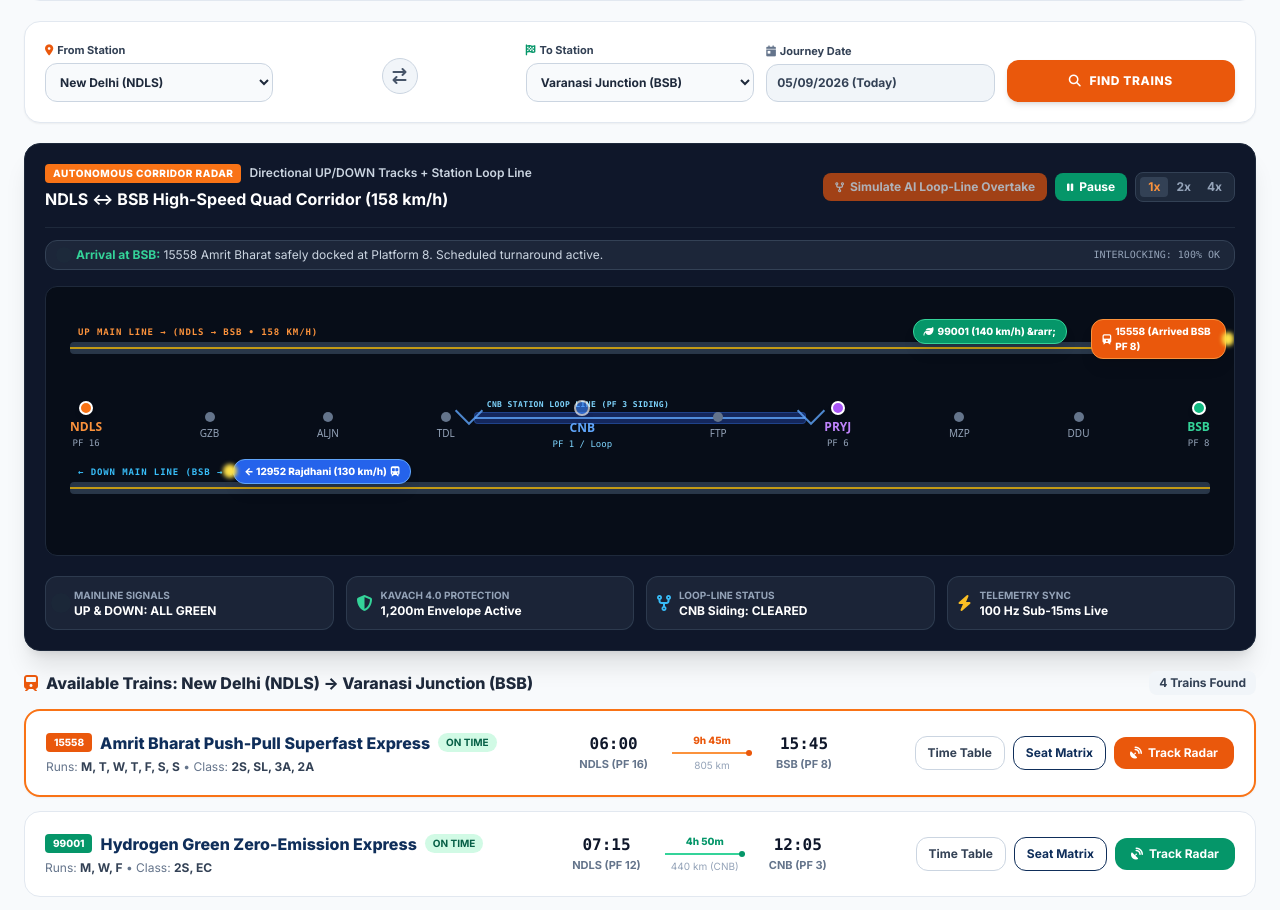
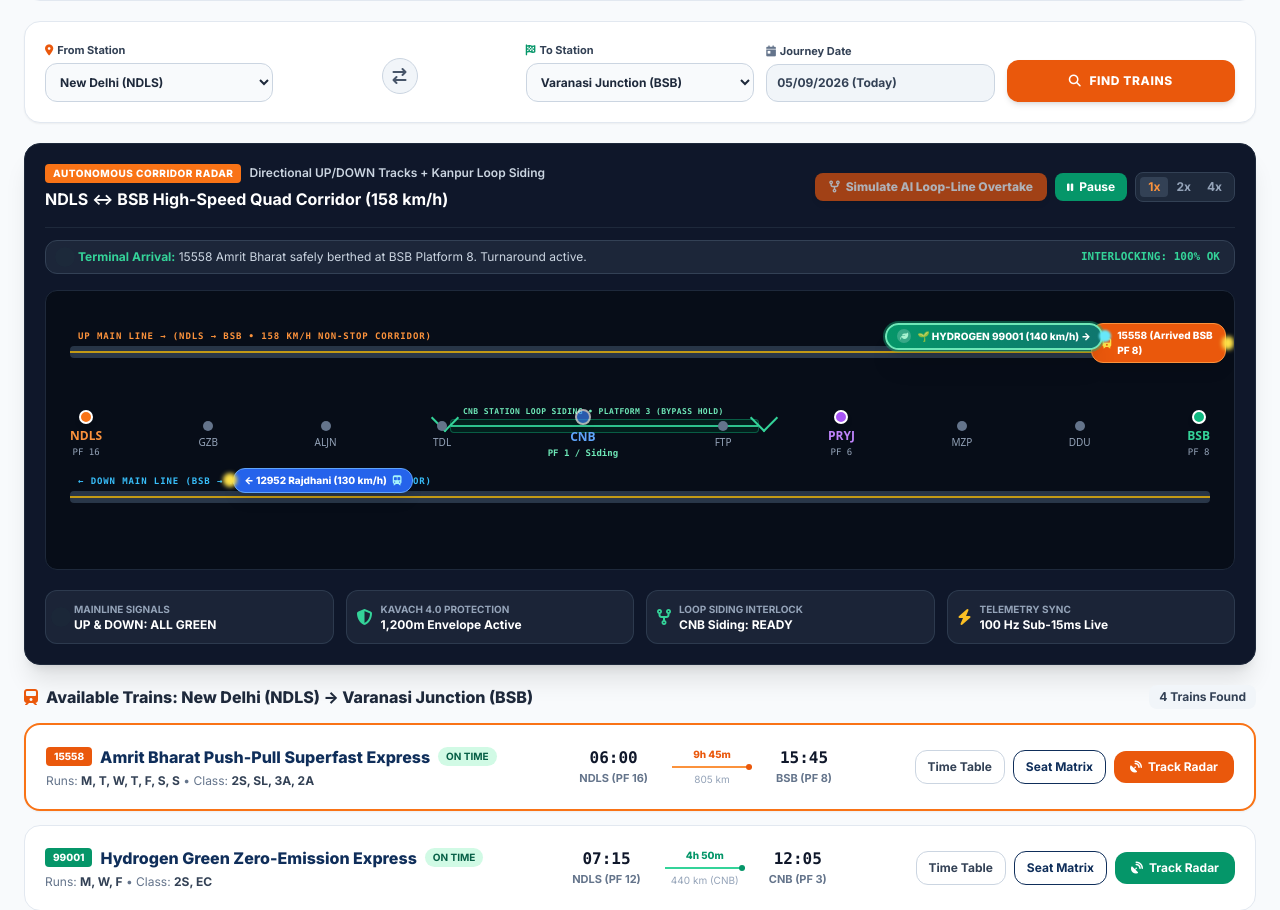
Before and after one commit to ManishTanwar7/railway-ai-monitor, a FastAPI app: page /trains-between-stations in a window 1280 px wide. Shown: the part 213-1123 px from the top of the page. Run offline with FastAPI, Linux system fonts and the light colour scheme; data comes from the database, SQL or seed files in the repository; some libraries are stand-ins or nearby versions.

Commit message:
Make 6-day live forecast cards fully clickable with dynamic selection, style Green Hydrogen distinctly, and implement foolproof diagonal AI loop-line overtake

```diff
--- a/templates/trains_between_stations.html
+++ b/templates/trains_between_stations.html
@@ -107,7 +107,7 @@
           <span class="px-2 py-0.5 rounded bg-orange-500 text-white font-black text-[10px] tracking-wider uppercase">
             AUTONOMOUS CORRIDOR RADAR
           </span>
-          <span class="text-xs text-slate-300 font-semibold">Directional UP/DOWN Tracks + Station Loop Line</span>
+          <span class="text-xs text-slate-300 font-semibold">Directional UP/DOWN Tracks + Kanpur Loop Siding</span>
         </div>
         <h3 class="text-base font-bold text-white mt-1 flex items-center space-x-2">
           <span>NDLS &harr; BSB High-Speed Quad Corridor (158 km/h)</span>
@@ -117,8 +117,8 @@
       <!-- Animation Controls & Overtake Trigger -->
       <div class="flex flex-wrap items-center gap-2">
         <button type="button" onclick="triggerAIOvertake()" id="btn-ai-overtake"
-          class="px-3 py-1.5 rounded-lg bg-orange-600 hover:bg-orange-500 text-white text-xs font-bold transition flex items-center space-x-1.5 cursor-pointer shadow-xs animate-pulse">
-          <i class="fa-solid fa-code-fork text-[10px]"></i>
+          class="px-3.5 py-1.5 rounded-lg bg-orange-600 hover:bg-orange-500 text-white text-xs font-extrabold transition flex items-center space-x-1.5 cursor-pointer shadow-md animate-pulse">
+          <i class="fa-solid fa-code-fork text-xs"></i>
           <span>Simulate AI Loop-Line Overtake</span>
         </button>
 
@@ -137,41 +137,42 @@
     </div>
 
     <!-- Live Interlocking Event Banner -->
-    <div id="ai-event-banner" class="mt-3 px-3.5 py-1.5 rounded-xl bg-slate-800/90 border border-slate-700 text-xs flex items-center justify-between text-slate-300">
+    <div id="ai-event-banner" class="mt-3 px-3.5 py-2 rounded-xl bg-slate-800/90 border border-slate-700 text-xs flex items-center justify-between text-slate-300">
       <div class="flex items-center space-x-2">
-        <span class="w-2 h-2 rounded-full bg-emerald-400 animate-ping"></span>
+        <span class="w-2.5 h-2.5 rounded-full bg-emerald-400 animate-ping"></span>
         <span id="ai-event-text"><strong class="text-white">Corridor State:</strong> Normal Directional Traffic &bull; UP Line (Eastbound) &bull; DOWN Line (Westbound)</span>
       </div>
-      <span class="text-[10px] text-slate-400 font-mono" id="ai-interlock-status">INTERLOCKING: 100% OK</span>
+      <span class="text-[11px] text-emerald-400 font-mono font-bold" id="ai-interlock-status">INTERLOCKING: 100% OK</span>
     </div>
 
     <!-- 3-Track Animated Canvas Area -->
-    <div class="relative w-full h-[270px] bg-[#070d18] rounded-xl my-4 overflow-hidden border border-slate-800">
+    <div class="relative w-full h-[280px] bg-[#070d18] rounded-xl my-4 overflow-hidden border border-slate-800">
 
       <!-- TRACK 1: UP MAIN LINE (Left -> Right: New Delhi to Varanasi) -->
       <div class="absolute left-6 right-6 top-[55px] h-3 bg-slate-700/80 rounded flex items-center shadow-inner">
         <div class="w-full h-0.5 bg-yellow-500/80"></div>
         <span class="absolute left-2 -top-4 text-[9px] font-bold text-orange-400 uppercase tracking-widest font-mono">
-          UP MAIN LINE &rarr; (NDLS &rarr; BSB &bull; 158 km/h)
+          UP MAIN LINE &rarr; (NDLS &rarr; BSB &bull; 158 km/h Non-Stop Corridor)
         </span>
       </div>
 
       <!-- TRACK 2: KANPUR LOOP LINE / SIDING (Station Bypass Platform) -->
-      <div class="absolute left-[36%] right-[36%] top-[125px] h-3 bg-blue-900/60 rounded flex items-center border border-blue-500/30">
-        <div class="w-full h-0.5 bg-blue-400/80"></div>
-        <!-- Diagonal Switch Connections to UP Main -->
-        <div class="absolute -left-4 -top-3 w-5 h-5 border-b-2 border-l-2 border-blue-400/80 transform -rotate-45 pointer-events-none"></div>
-        <div class="absolute -right-4 -top-3 w-5 h-5 border-b-2 border-r-2 border-blue-400/80 transform rotate-45 pointer-events-none"></div>
-        <span class="absolute left-3 -top-3.5 text-[8px] font-extrabold text-sky-300 uppercase tracking-wider font-mono">
-          CNB STATION LOOP LINE (PF 3 SIDING)
+      <div class="absolute left-[34%] right-[40%] top-[128px] h-3.5 bg-emerald-950/60 rounded flex items-center border border-emerald-500/40">
+        <div class="w-full h-0.5 bg-emerald-400/90"></div>
+        <!-- Diagonal Entry Switch from UP Main -->
+        <div class="absolute -left-4 -top-3 w-5 h-5 border-b-2 border-l-2 border-emerald-400 transform -rotate-45 pointer-events-none"></div>
+        <!-- Diagonal Exit Switch to UP Main -->
+        <div class="absolute -right-4 -top-3 w-5 h-5 border-b-2 border-r-2 border-emerald-400 transform rotate-45 pointer-events-none"></div>
+        <span class="absolute left-3 -top-3.5 text-[8px] font-black text-emerald-300 uppercase tracking-wider font-mono">
+          CNB STATION LOOP SIDING &bull; PLATFORM 3 (BYPASS HOLD)
         </span>
       </div>
 
       <!-- TRACK 3: DOWN MAIN LINE (Right -> Left: Varanasi to New Delhi) -->
-      <div class="absolute left-6 right-6 top-[195px] h-3 bg-slate-700/80 rounded flex items-center shadow-inner">
+      <div class="absolute left-6 right-6 top-[200px] h-3 bg-slate-700/80 rounded flex items-center shadow-inner">
         <div class="w-full h-0.5 bg-yellow-500/80"></div>
         <span class="absolute left-2 -top-4 text-[9px] font-bold text-sky-400 uppercase tracking-widest font-mono">
-          &larr; DOWN MAIN LINE (BSB &rarr; NDLS &bull; 130 km/h)
+          &larr; DOWN MAIN LINE (BSB &rarr; NDLS &bull; 130 km/h Return Corridor)
         </span>
       </div>
 
@@ -202,7 +203,7 @@
         <div class="text-center">
           <span class="w-4 h-4 rounded-full bg-blue-500 inline-block border-2 border-white shadow-lg animate-pulse"></span>
           <br><strong class="text-blue-400 font-sans text-xs">CNB</strong>
-          <br><span class="text-[9px] text-sky-300">PF 1 / Loop</span>
+          <br><span class="text-[9px] text-emerald-300 font-bold">PF 1 / Siding</span>
         </div>
         <!-- FTP -->
         <div class="text-center">
@@ -234,31 +235,34 @@
       </div>
 
       <!-- TRAIN 1: AMRIT BHARAT 15558 (Eastbound on UP Mainline, 158 km/h) -->
-      <div id="anim-train-amrit" class="absolute top-[32px] z-20 flex items-center transition-all duration-75 cursor-pointer"
+      <div id="anim-train-amrit" class="absolute top-[32px] z-20 flex items-center cursor-pointer transition-all duration-75"
         style="left: 12%;" onclick="inspectTrain('15558')">
-        <div class="bg-orange-600 text-white px-2.5 py-1 rounded-xl text-[10px] font-black shadow-lg border border-orange-400 flex items-center space-x-1">
-          <i class="fa-solid fa-train text-[10px]"></i>
-          <span id="amrit-badge-txt">15558 (158 km/h) &rarr;</span>
+        <div class="bg-orange-600 text-white px-2.5 py-1 rounded-xl text-[10px] font-black shadow-lg border border-orange-400 flex items-center space-x-1.5">
+          <i class="fa-solid fa-train text-[10px] text-yellow-300"></i>
+          <span id="amrit-badge-txt">15558 (158 km/h) →</span>
         </div>
         <div class="w-3.5 h-3.5 bg-yellow-300 rounded-full blur-[2px] -ml-1"></div>
       </div>
 
-      <!-- TRAIN 2: HYDROGEN GREEN 99001 (Eastbound, Loops into CNB Siding when Overtaken) -->
-      <div id="anim-train-hydro" class="absolute top-[32px] z-20 flex items-center transition-all duration-150 cursor-pointer"
-        style="left: 42%;" onclick="inspectTrain('99001')">
-        <div id="hydro-box" class="bg-emerald-600 text-white px-2.5 py-1 rounded-xl text-[10px] font-black shadow-lg border border-emerald-400 flex items-center space-x-1">
-          <i class="fa-solid fa-leaf text-[10px]"></i>
-          <span id="hydro-badge-txt">99001 (140 km/h) &rarr;</span>
+      <!-- TRAIN 2: HYDROGEN GREEN 99001 (Visually Distinct: Gradient, Droplet Icon, Siding Path) -->
+      <div id="anim-train-hydro" class="absolute top-[32px] z-20 flex items-center cursor-pointer transition-all duration-300"
+        style="left: 40%;" onclick="inspectTrain('99001')">
+        <div id="hydro-box" class="bg-gradient-to-r from-emerald-600 to-teal-700 text-white px-2.5 py-1 rounded-full text-[10px] font-black shadow-xl border-2 border-emerald-300 ring-2 ring-emerald-500/40 flex items-center space-x-1.5">
+          <div class="w-3.5 h-3.5 rounded-full bg-white/20 flex items-center justify-center">
+            <i class="fa-solid fa-leaf text-emerald-200 text-[8px]"></i>
+          </div>
+          <span id="hydro-badge-txt">🌱 HYDROGEN 99001 (140 km/h) →</span>
         </div>
+        <div class="w-3 h-3 bg-cyan-300 rounded-full blur-[1px] -ml-1"></div>
       </div>
 
       <!-- TRAIN 3: SHATABDI / RAJDHANI 12952 (Westbound on DOWN Mainline in Opposite Direction!) -->
-      <div id="anim-train-rajdhani" class="absolute top-[172px] z-20 flex items-center transition-all duration-75 cursor-pointer"
-        style="left: 75%;" onclick="inspectTrain('12952')">
+      <div id="anim-train-rajdhani" class="absolute top-[177px] z-20 flex items-center cursor-pointer transition-all duration-75"
+        style="left: 78%;" onclick="inspectTrain('12952')">
         <div class="w-3.5 h-3.5 bg-yellow-300 rounded-full blur-[2px] -mr-1"></div>
-        <div class="bg-blue-600 text-white px-2.5 py-1 rounded-xl text-[10px] font-black shadow-lg border border-blue-400 flex items-center space-x-1">
-          <span>&larr; 12952 Rajdhani (130 km/h)</span>
-          <i class="fa-solid fa-train-subway text-[10px]"></i>
+        <div class="bg-blue-600 text-white px-2.5 py-1 rounded-xl text-[10px] font-black shadow-lg border border-blue-400 flex items-center space-x-1.5">
+          <span id="rajdhani-badge-txt">← 12952 Rajdhani (130 km/h)</span>
+          <i class="fa-solid fa-train-subway text-[10px] text-cyan-200"></i>
         </div>
       </div>
 
@@ -281,9 +285,9 @@
         </div>
       </div>
       <div class="bg-slate-800/80 p-2.5 rounded-xl border border-slate-700/80 flex items-center space-x-2">
-        <i class="fa-solid fa-code-fork text-sky-400 text-base"></i>
+        <i class="fa-solid fa-code-fork text-emerald-400 text-base"></i>
         <div>
-          <div class="text-[10px] text-slate-400 font-bold uppercase">Loop-Line Status</div>
+          <div class="text-[10px] text-slate-400 font-bold uppercase">Loop Siding Interlock</div>
           <div class="font-bold text-white" id="loop-line-status-txt">CNB Siding: READY</div>
         </div>
       </div>
@@ -458,112 +462,164 @@
 let simPlaying = true;
 let simSpeed = 1;
 
-// Train 1: Amrit Bharat 15558 (Eastbound on UP Main Line)
+// Train 1: Amrit Bharat 15558 (Eastbound on UP Main Line, Speed 158 km/h)
 let amritPos = 12;
-let amritDirection = 1; // 1 = Eastbound, -1 = Westbound after turnaround
-let amritHaltedAtTerminal = false;
+let amritDirection = 1; // 1 = Eastbound (NDLS -> BSB), -1 = Westbound
+let amritHalted = false;
 
-// Train 2: Hydrogen Green 99001 (Loops into CNB Siding during overtakes)
-let hydroPos = 40;
-let hydroInLoop = false;
-let hydroSpeed = 0.08;
+// Train 2: Hydrogen Green 99001 (Zero-Emission, Speed 140 km/h)
+// Siding states: 'MAIN_UP', 'ENTERING_SIDING', 'HALTED_IN_SIDING', 'EXITING_SIDING'
+let hydroPos = 38;
+let hydroTrackState = 'MAIN_UP';
+let hydroTop = 32; // 32px on Track 1, 106px on Track 2 (Loop Siding)
 
-// Train 3: Rajdhani 12952 (Westbound on DOWN Main Line)
+// Train 3: Rajdhani 12952 (Westbound on DOWN Main Line, Speed 130 km/h)
 let rajdhaniPos = 82;
 let rajdhaniDirection = -1;
-let rajdhaniHaltedAtTerminal = false;
-
-// Overtake State Machine
-let overtakeInProgress = false;
+let rajdhaniHalted = false;
 
 function animLoop() {
   if (simPlaying) {
-    // 1. Move Amrit Bharat (UP Main Line)
-    if (!amritHaltedAtTerminal) {
-      amritPos += 0.15 * simSpeed * amritDirection;
+    // -------------------------------------------------------------
+    // 1. Move Amrit Bharat (Track 1: UP Main Line, top: 32px)
+    // -------------------------------------------------------------
+    if (!amritHalted) {
+      amritPos += 0.16 * simSpeed * amritDirection;
 
-      // Check arrival at Varanasi Terminal (BSB: ~88%)
       if (amritDirection === 1 && amritPos >= 88) {
+        // Arrived at Varanasi Terminal (BSB PF 8)
         amritPos = 88;
-        amritHaltedAtTerminal = true;
+        amritHalted = true;
         document.getElementById('amrit-badge-txt').textContent = '15558 (Arrived BSB PF 8)';
-        document.getElementById('ai-event-text').innerHTML = '<strong class="text-emerald-400">Arrival at BSB:</strong> 15558 Amrit Bharat safely docked at Platform 8. Scheduled turnaround active.';
+        document.getElementById('ai-event-text').innerHTML = '<strong class="text-emerald-400">Terminal Arrival:</strong> 15558 Amrit Bharat safely berthed at BSB Platform 8. Turnaround active.';
         setTimeout(() => {
-          amritDirection = -1; // Schedule return journey
-          amritHaltedAtTerminal = false;
-          document.getElementById('amrit-badge-txt').textContent = '&larr; 15558 (Return 158 km/h)';
-        }, 3000);
+          amritDirection = -1;
+          amritHalted = false;
+          document.getElementById('amrit-badge-txt').textContent = '← 15558 (Return 158 km/h)';
+        }, 3200);
       } else if (amritDirection === -1 && amritPos <= 8) {
+        // Arrived at New Delhi Terminal (NDLS PF 16)
         amritPos = 8;
-        amritHaltedAtTerminal = true;
+        amritHalted = true;
         document.getElementById('amrit-badge-txt').textContent = '15558 (Arrived NDLS PF 16)';
-        document.getElementById('ai-event-text').innerHTML = '<strong class="text-orange-400">Arrival at NDLS:</strong> 15558 docked at Platform 16 for scheduled departure.';
+        document.getElementById('ai-event-text').innerHTML = '<strong class="text-orange-400">Terminal Arrival:</strong> 15558 docked at NDLS Platform 16 for scheduled departure.';
         setTimeout(() => {
           amritDirection = 1;
-          amritHaltedAtTerminal = false;
-          document.getElementById('amrit-badge-txt').textContent = '15558 (158 km/h) &rarr;';
+          amritHalted = false;
+          document.getElementById('amrit-badge-txt').textContent = '15558 (158 km/h) →';
+        }, 3200);
+      }
+    }
+
+    // -------------------------------------------------------------
+    // 2. Move Rajdhani (Track 3: DOWN Main Line, top: 177px, Westbound)
+    // -------------------------------------------------------------
+    if (!rajdhaniHalted) {
+      rajdhaniPos += 0.13 * simSpeed * rajdhaniDirection;
+
+      if (rajdhaniDirection === -1 && rajdhaniPos <= 8) {
+        rajdhaniPos = 8;
+        rajdhaniHalted = true;
+        document.getElementById('rajdhani-badge-txt').textContent = '12952 (Docked NDLS)';
+        setTimeout(() => {
+          rajdhaniDirection = 1;
+          rajdhaniHalted = false;
+          document.getElementById('rajdhani-badge-txt').textContent = '12952 Rajdhani (130 km/h) →';
+        }, 3000);
+      } else if (rajdhaniDirection === 1 && rajdhaniPos >= 88) {
+        rajdhaniPos = 88;
+        rajdhaniHalted = true;
+        document.getElementById('rajdhani-badge-txt').textContent = '12952 (Docked BSB)';
+        setTimeout(() => {
+          rajdhaniDirection = -1;
+          rajdhaniHalted = false;
+          document.getElementById('rajdhani-badge-txt').textContent = '← 12952 Rajdhani (130 km/h)';
         }, 3000);
       }
     }
 
-    // 2. Move Rajdhani (DOWN Main Line) in Opposite Direction
-    if (!rajdhaniHaltedAtTerminal) {
-      rajdhaniPos += 0.13 * simSpeed * rajdhaniDirection;
+    // -------------------------------------------------------------
+    // 3. Move Hydrogen Train (With Autonomous Loop Line Overtake)
+    // -------------------------------------------------------------
+    // Amrit Bharat (faster, 158 km/h) is behind Hydrogen (140 km/h).
+    // As Amrit approaches Kanpur (reaching ~26%), Green must divert onto the Blue Siding!
+    if (amritDirection === 1) {
+      if (hydroTrackState === 'MAIN_UP') {
+        // Check if Amrit is approaching from behind and Green is near Kanpur Siding Entry (~36%)
+        if (amritPos >= 22 && amritPos < 46 && hydroPos >= 34 && hydroPos <= 45) {
+          // Switch to ENTERING_SIDING
+          hydroTrackState = 'ENTERING_SIDING';
+          document.getElementById('ai-event-text').innerHTML = '<strong class="text-amber-400">⚠️ AI Interlocking Override:</strong> Fast train 15558 (158 km/h) approaching. Diverting 99001 onto Kanpur Loop Siding (PF 3).';
+          document.getElementById('loop-line-status-txt').textContent = 'CNB Siding: DIVERTIING 99001';
+        } else {
+          hydroPos += 0.10 * simSpeed;
+          hydroTop = 32;
+          document.getElementById('hydro-badge-txt').textContent = '🌱 HYDROGEN 99001 (140 km/h) →';
+        }
+      } else if (hydroTrackState === 'ENTERING_SIDING') {
+        // Move diagonally down to Track 2 (Loop Siding at top: 106px)
+        hydroPos += 0.08 * simSpeed;
+        if (hydroTop < 106) {
+          hydroTop = Math.min(106, hydroTop + 1.8 * simSpeed);
+        }
 
-      if (rajdhaniDirection === -1 && rajdhaniPos <= 8) {
-        rajdhaniPos = 8;
-        rajdhaniHaltedAtTerminal = true;
-        setTimeout(() => {
-          rajdhaniDirection = 1;
-          rajdhaniHaltedAtTerminal = false;
-        }, 3000);
-      } else if (rajdhaniDirection === 1 && rajdhaniPos >= 88) {
-        rajdhaniPos = 88;
-        rajdhaniHaltedAtTerminal = true;
-        setTimeout(() => {
-          rajdhaniDirection = -1;
-          rajdhaniHaltedAtTerminal = false;
-        }, 3000);
+        if (hydroPos >= 44 && hydroTop >= 105) {
+          // Reached Siding Platform 3 -> HALT SAFELY
+          hydroTrackState = 'HALTED_IN_SIDING';
+          hydroTop = 106;
+          document.getElementById('hydro-badge-txt').textContent = '🌱 99001 (HALTED AT CNB SIDING PF 3)';
+          document.getElementById('loop-line-status-txt').textContent = 'CNB Siding: OCCUPIED (HOLD)';
+          document.getElementById('ai-event-text').innerHTML = '<strong class="text-sky-400">Siding Secured:</strong> 99001 halted on Platform 3 siding. Mainline is 100% CLEAR for 15558 non-stop overtake.';
+        }
+      } else if (hydroTrackState === 'HALTED_IN_SIDING') {
+        // Green is STATIONARY on the siding track (top: 106px, left: ~44%)
+        // Wait until Amrit Bharat zooms past on Track 1 (top: 32px) and clears the block (amritPos >= 58%)
+        if (amritPos >= 56) {
+          // Amrit Bharat has cleared Kanpur! Safe to resume!
+          hydroTrackState = 'EXITING_SIDING';
+          document.getElementById('ai-event-text').innerHTML = '<strong class="text-emerald-400">✅ Overtake Successful:</strong> 15558 passed safely. Siding signal is GREEN. 99001 rejoining UP Mainline.';
+          document.getElementById('loop-line-status-txt').textContent = 'CNB Siding: CLEARED (GREEN)';
+          document.getElementById('hydro-badge-txt').textContent = '🌱 99001 (ACCELERATING OUT) →';
+        }
+      } else if (hydroTrackState === 'EXITING_SIDING') {
+        // Move forward and climb diagonally back up to Track 1
+        hydroPos += 0.09 * simSpeed;
+        if (hydroTop > 32) {
+          hydroTop = Math.max(32, hydroTop - 1.8 * simSpeed);
+        }
+
+        if (hydroTop <= 33 && hydroPos >= 55) {
+          hydroTrackState = 'MAIN_UP';
+          hydroTop = 32;
+          document.getElementById('hydro-badge-txt').textContent = '🌱 HYDROGEN 99001 (140 km/h) →';
+          document.getElementById('loop-line-status-txt').textContent = 'CNB Siding: READY';
+        }
       }
+    } else {
+      // Normal running when not in direct overtake conflict
+      hydroPos += 0.10 * simSpeed;
+      hydroTop = 32;
     }
 
-    // 3. Move Hydrogen Train (With Autonomous Loop Line Detection)
-    // If Amrit Bharat is approaching Hydrogen from behind (within 15% distance),
-    // and Hydrogen is near Kanpur (CNB ~38%-54%), the AI automatically routes Hydrogen into the loop siding!
-    const distanceToAmrit = hydroPos - amritPos;
-    if (amritDirection === 1 && distanceToAmrit > 0 && distanceToAmrit < 18 && hydroPos >= 36 && hydroPos <= 58) {
-      if (!hydroInLoop) {
-        // Divert into Loop Line
-        hydroInLoop = true;
-        const elHydro = document.getElementById('anim-train-hydro');
-        if (elHydro) elHydro.style.top = '102px'; // Drop down to loop track
-        document.getElementById('hydro-badge-txt').textContent = '99001 (Held at CNB Loop PF 3)';
-        document.getElementById('loop-line-status-txt').textContent = 'CNB Siding: OCCUPIED (99001)';
-        document.getElementById('ai-event-text').innerHTML = '<strong class="text-sky-400">AI Interlocking Action:</strong> 99001 diverted to CNB Loop Siding. Mainline cleared for 158 km/h Amrit Bharat overtake.';
-      }
-      // Slower speed or brief pause while in siding
-      hydroPos += 0.02 * simSpeed;
-    } else {
-      // Normal running on main track once cleared
-      if (hydroInLoop && amritPos > hydroPos + 8) {
-        hydroInLoop = false;
-        const elHydro = document.getElementById('anim-train-hydro');
-        if (elHydro) elHydro.style.top = '32px'; // Rejoin main track
-        document.getElementById('hydro-badge-txt').textContent = '99001 (140 km/h) &rarr;';
-        document.getElementById('loop-line-status-txt').textContent = 'CNB Siding: CLEARED';
-        document.getElementById('ai-event-text').innerHTML = '<strong class="text-emerald-400">Overtake Complete:</strong> 15558 passed safely. 99001 smoothly rejoined UP Mainline with Green Signal.';
-      }
-      hydroPos += hydroSpeed * simSpeed;
-      if (hydroPos > 85) hydroPos = 10;
+    // Wrap around gracefully when reaching end
+    if (hydroPos > 86) {
+      hydroPos = 8;
+      hydroTrackState = 'MAIN_UP';
+      hydroTop = 32;
     }
 
-    // Update DOM Positions
+    // -------------------------------------------------------------
+    // 4. Update DOM Elements
+    // -------------------------------------------------------------
     const elAmrit = document.getElementById('anim-train-amrit');
     const elHydro = document.getElementById('anim-train-hydro');
     const elRajdhani = document.getElementById('anim-train-rajdhani');
 
     if (elAmrit) elAmrit.style.left = amritPos + '%';
-    if (elHydro) elHydro.style.left = hydroPos + '%';
+    if (elHydro) {
+      elHydro.style.left = hydroPos + '%';
+      elHydro.style.top = hydroTop + 'px';
+    }
     if (elRajdhani) elRajdhani.style.left = rajdhaniPos + '%';
   }
 
@@ -575,9 +631,11 @@
 function triggerAIOvertake() {
   // Set positions for immediate dramatic demonstration of AI loop-line overtake
   amritDirection = 1;
-  amritPos = 24; // Approaching Kanpur
-  hydroPos = 42; // Entering Kanpur
-  hydroInLoop = false;
+  amritHalted = false;
+  amritPos = 22; // Approaching Tundla/Kanpur
+  hydroPos = 36; // Approaching Kanpur Siding entry
+  hydroTrackState = 'ENTERING_SIDING';
+  hydroTop = 38;
   showToast('Simulating Autonomous AI Loop-Line Overtake at Kanpur Central...', 'info');
 }
 
```
Also changed, not shown: templates/seat_availability.html (+51 -24 lines).
